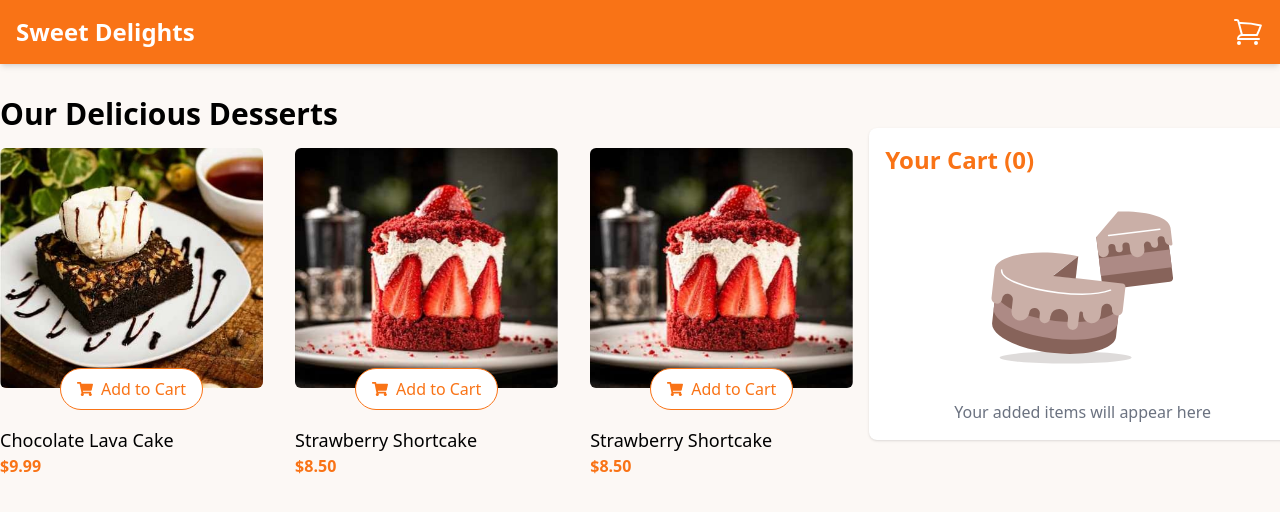
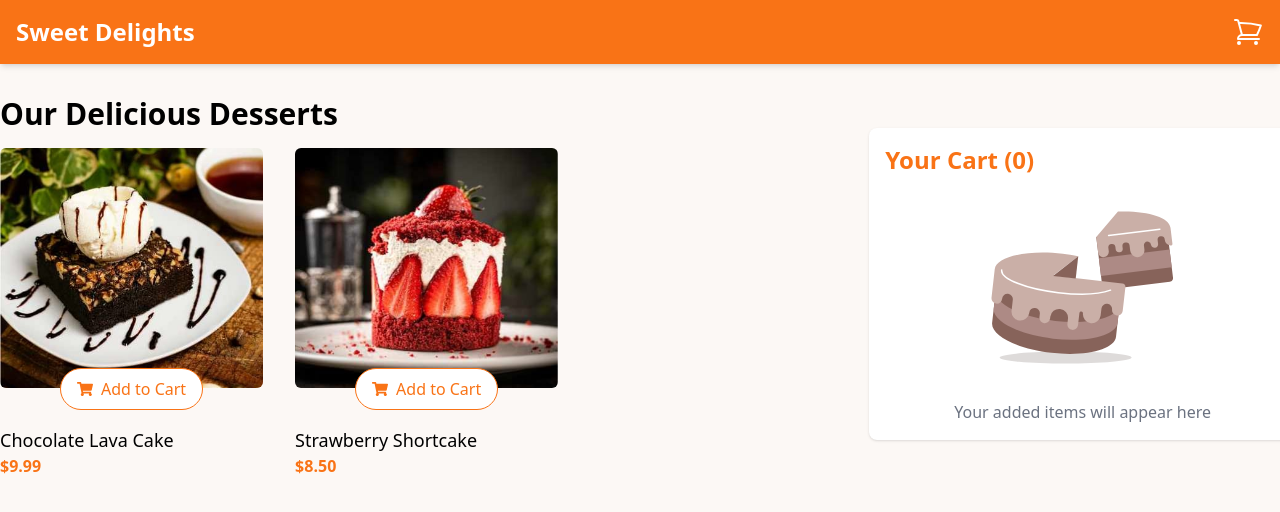
Before and after one commit to delfinjfb/product-list-cart-fem, a React (Create React App) app: page / in a window 1280 px wide. Shown: the top 512 px of the page. Built offline with nearby package versions, Linux system fonts and the light colour scheme.

Commit message:
AddToCartButton: add or sustract

```diff
--- a/src/components/AddToCartButton.jsx
+++ b/src/components/AddToCartButton.jsx
@@ -1,9 +1,17 @@
 // src/components/AddToCartButton.jsx
 import React from "react";
-import {FaShoppingCart} from "react-icons/fa";
+import {FaShoppingCart, FaPlus, FaMinus} from "react-icons/fa";
 
-const AddToCartButton = ({onAddToCart}) => {
+const AddToCartButton = ({
+	item,
+	cartItem,
+	onAddToCart,
+	onAddItem,
+	onRemoveItem
+}) => {
 	return (
+		<div>
+			{!cartItem ? (
 				<button
 					onClick={onAddToCart}
 					className="flex items-center justify-center bg-white text-orange-500  px-4 py-2 rounded-full hover:bg-orange-600 border border-orange-500 -m-5"
@@ -11,6 +19,26 @@ const AddToCartButton = ({onAddToCart}) => {
 					<FaShoppingCart className="mr-2" />
 					<span>Add to Cart</span>
 				</button>
+			) : (
+				<div className="flex items-center bg-orange-500 rounded-full -m-5 px-4 py-2">
+					<button
+						onClick={onRemoveItem}
+						className="p-2 bg-orange-500 text-white rounded-full hover:bg-white hover:text-orange-500"
+					>
+						<FaMinus />
+					</button>
+					<span className="px-4 bg-orange-500 text-white">
+						{cartItem.quantity}
+					</span>
+					<button
+						onClick={onAddItem}
+						className="p-2 bg-orange-500 text-white rounded-full hover:bg-white hover:text-orange-500"
+					>
+						<FaPlus />
+					</button>
+				</div>
+			)}
+		</div>
 	);
 };
 
--- a/src/components/DessertItem.jsx
+++ b/src/components/DessertItem.jsx
@@ -2,15 +2,21 @@
 import React from "react";
 import AddToCartButton from "./AddToCartButton.jsx";
 
-const DessertItem = ({dessert, onAddToCart}) => {
+const DessertItem = ({ dessert, cartItem, onAddToCart, onAddItem, onRemoveItem }) => {
   return (
-		<div className="  rounded-lg  flex flex-col items-center">
+    <div className="rounded-lg flex flex-col items-center relative">
       <img
         src={dessert.image}
         alt={dessert.name}
         className="rounded-md w-full object-cover h-60"
       />
-			<AddToCartButton onAddToCart={() => onAddToCart(dessert)} />
+      <AddToCartButton
+        item={dessert}
+        cartItem={cartItem}
+        onAddToCart={() => onAddToCart(dessert)}
+        onAddItem={() => onAddItem(dessert)}
+        onRemoveItem={() => onRemoveItem(dessert)}
+      />
       <div className="mt-9 w-full ">
         <h4 className="text-sm">{dessert.category}</h4>
         <h3 className="text-lg font-medium">{dessert.name}</h3>
--- a/src/pages/Home.jsx
+++ b/src/pages/Home.jsx
@@ -1,5 +1,5 @@
 // src/pages/Home.jsx
-import React, {useState} from "react";
+import React, { useState } from "react";
 import DessertItem from "../components/DessertItem.jsx";
 import Cart from "../components/Cart.jsx";
 
@@ -10,45 +10,50 @@ const Home = () => {
     {
       name: "Chocolate Lava Cake",
       price: 9.99,
-			image: "/images/image-brownie-tablet.jpg"
+      image: "/images/image-brownie-tablet.jpg",
     },
     {
       name: "Strawberry Shortcake",
       price: 8.5,
-			image: "/images/image-cake-tablet.jpg"
+      image: "/images/image-cake-tablet.jpg",
     },
-		{
-			name: "Strawberry Shortcake",
-			price: 8.5,
-			image: "/images/image-cake-tablet.jpg"
-		}
     // ...more desserts
   ];
 
-	const handleAddToCart = dessert => {
-		const existingItem = cartItems.find(item => item.name === dessert.name);
+  const handleAddToCart = (dessert) => {
+    const existingItem = cartItems.find((item) => item.name === dessert.name);
     if (existingItem) {
       setCartItems(
-				cartItems.map(item =>
+        cartItems.map((item) =>
           item.name === dessert.name
-						? {...item, quantity: item.quantity + 1}
+            ? { ...item, quantity: item.quantity + 1 }
             : item
         )
       );
     } else {
-			setCartItems([...cartItems, {...dessert, quantity: 1}]);
+      setCartItems([...cartItems, { ...dessert, quantity: 1 }]);
     }
   };
 
-	const handleRemoveFromCart = dessert => {
-		const existingItem = cartItems.find(item => item.name === dessert.name);
+  const handleAddItem = (dessert) => {
+    setCartItems(
+      cartItems.map((item) =>
+        item.name === dessert.name
+          ? { ...item, quantity: item.quantity + 1 }
+          : item
+      )
+    );
+  };
+
+  const handleRemoveItem = (dessert) => {
+    const existingItem = cartItems.find((item) => item.name === dessert.name);
     if (existingItem.quantity === 1) {
-			setCartItems(cartItems.filter(item => item.name !== dessert.name));
+      setCartItems(cartItems.filter((item) => item.name !== dessert.name));
     } else {
       setCartItems(
-				cartItems.map(item =>
+        cartItems.map((item) =>
           item.name === dessert.name
-						? {...item, quantity: item.quantity - 1}
+            ? { ...item, quantity: item.quantity - 1 }
             : item
         )
       );
@@ -66,11 +71,14 @@ const Home = () => {
       <div className="w-full lg:w-2/3">
         <h1 className="text-3xl font-bold mb-4">Our Delicious Desserts</h1>
         <div className="grid grid-cols-1 md:grid-cols-2 lg:grid-cols-3 gap-8">
-					{desserts.map(dessert => (
+          {desserts.map((dessert) => (
             <DessertItem
               key={dessert.name}
               dessert={dessert}
+              cartItem={cartItems.find((item) => item.name === dessert.name)}
               onAddToCart={handleAddToCart}
+              onAddItem={handleAddItem}
+              onRemoveItem={handleRemoveItem}
             />
           ))}
         </div>
@@ -78,7 +86,7 @@ const Home = () => {
       <div className="lg:w-1/3">
         <Cart
           cartItems={cartItems}
-					onRemoveFromCart={handleRemoveFromCart}
+          onRemoveFromCart={handleRemoveItem}
           onConfirmOrder={handleConfirmOrder}
         />
       </div>
```
Lines whose indentation alone changed are shown as unchanged.
